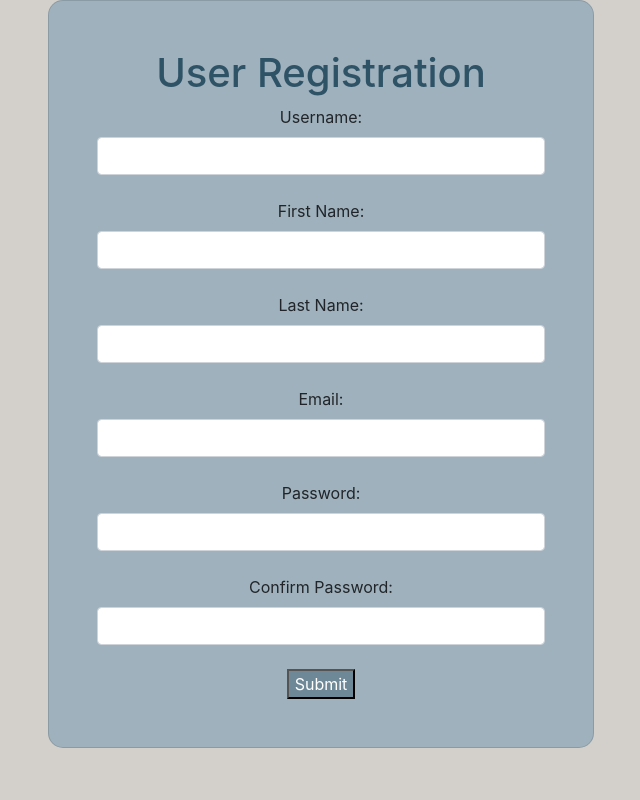
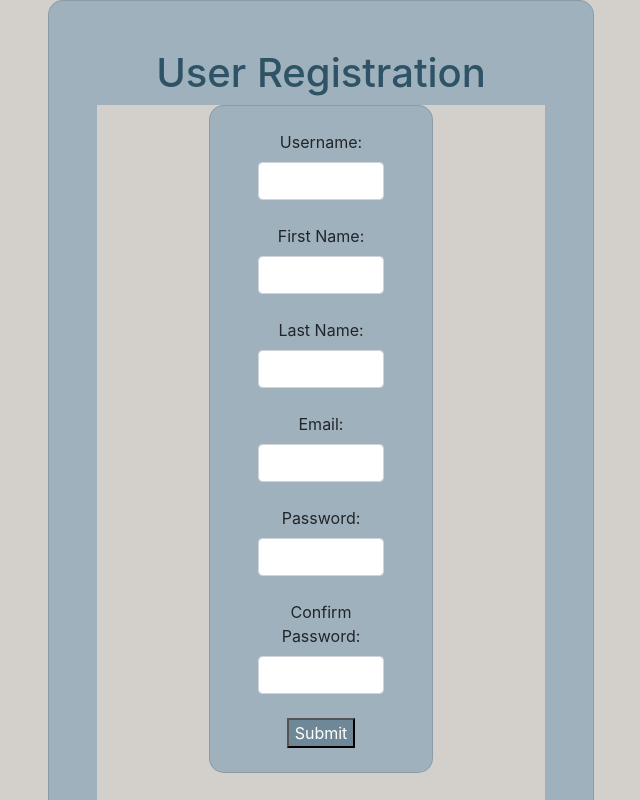
Before and after one commit to LishaKho/Planner_App, a React (Create React App) app in the folder client/: page /registration in a window 1280 px wide. Shown: the top 800 px of the page, without its empty margins (319-959 px from the left). Built offline with nearby package versions, Linux system fonts and the light colour scheme.

Commit message:
edit page and todo list done

```diff
--- a/client/src/components/userForm.js
+++ b/client/src/components/userForm.js
@@ -18,10 +18,16 @@ const UserForm = (props) =>{
 
 
     return(
-        <div>
-            <form onSubmit={handler}>
+        <div className="vh-100" style={{backgroundColor: "#D3D0CB"}}>
+            <div className="d-flex align-items-start h-100">
+                <div className="container h-100">
+                    <div className="row d-flex justify-content-center align-items-start h-100">
+                        <div className="col-8 col-sm-7">
+                            <div className="card" style={{backgroundColor: "#9FB1BC", borderRadius: "15px"}}>
+                                <div className="card-body p-4">
+                                        <form className="container" onSubmit={handler}>
                                             <div className="form-outline mb-4">
-                    <label className="form-label" htmlFor="">Username:</label>
+                                                <label className="form-label" htmlFor="">Username:</label><br/>
                                                 {
                                                     errors.username? <span className={'text-danger'}>{errors.username.message}</span>:
                                                         null
@@ -29,7 +35,7 @@ const UserForm = (props) =>{
                                                 <input type="text" name={'username'} className="form-control form-control-md" onChange={(e)=>inputChange(e)}/>
                                             </div>
                                             <div className="form-outline mb-4">
-                    <label className="form-label" htmlFor="first name">First Name:</label>
+                                                <label className="form-label" htmlFor="first name">First Name:</label><br/>
                                                 {
                                                     errors.firstName? <span className={'text-danger'}>{errors.firstName.message}</span>:
                                                         null
@@ -37,7 +43,7 @@ const UserForm = (props) =>{
                                                 <input type="text" name={'firstName'} className="form-control form-control-md" onChange={(e)=>inputChange(e)}/>
                                             </div>
                                             <div className="form-outline mb-4">
-                    <label className="form-label" htmlFor="last name">Last Name:</label>
+                                                <label className="form-label" htmlFor="last name">Last Name:</label><br/>
                                                 {
                                                     errors.lastName? <span className={'text-danger'}>{errors.lastName.message}</span>:
                                                         null
@@ -45,7 +51,7 @@ const UserForm = (props) =>{
                                                 <input type="text" name={'lastName'} className="form-control form-control-md" onChange={(e)=>{inputChange(e)}}/>
                                             </div>
                                             <div className="form-outline mb-4">
-                    <label className="form-label" htmlFor="email">Email:</label>
+                                                <label className="form-label" htmlFor="email">Email:</label><br/>
                                                 {
                                                     errors.email? <span className={'text-danger'}>{errors.email.message}</span>:
                                                         null
@@ -53,7 +59,7 @@ const UserForm = (props) =>{
                                                 <input type="email" name={'email'} className="form-control form-control-md" onChange={(e)=>inputChange(e)}/>
                                             </div>
                                             <div className="form-outline mb-4">
-                    <label className="form-label" htmlFor="password">Password:</label>
+                                                <label className="form-label" htmlFor="password">Password:</label><br/>
                                                 {
                                                     errors.password? <span className={'text-danger'}>{errors.password.message}</span>:
                                                         null
@@ -61,7 +67,7 @@ const UserForm = (props) =>{
                                                 <input type="password" name={'password'} className="form-control form-control-md" onChange={(e)=>inputChange(e)}/>
                                             </div>
                                             <div className="form-outline mb-4">
-                    <label className="form-label" htmlFor="confirmPassword">Confirm Password:</label>
+                                                <label className="form-label" htmlFor="confirmPassword">Confirm Password:</label><br/>
                                                 {
                                                     errors.confirmPassword? <span className={'text-danger'}>{errors.confirmPassword.message}</span>:
                                                         null
@@ -71,10 +77,13 @@ const UserForm = (props) =>{
                                             <input type="submit" value={buttonLabel} style={{ backgroundColor: "#6E8898", color: "white" }}/>
                                         </form>
                                     </div>
+                            </div>
+                        </div>
+                    </div>
+                </div>
+            </div>
+        </div>
     )
 }
 
 export default UserForm;
-
-
-//className="col-12 col-md-9 col-lg-7 col-xl-6"
```
Lines whose indentation alone changed are shown as unchanged.
